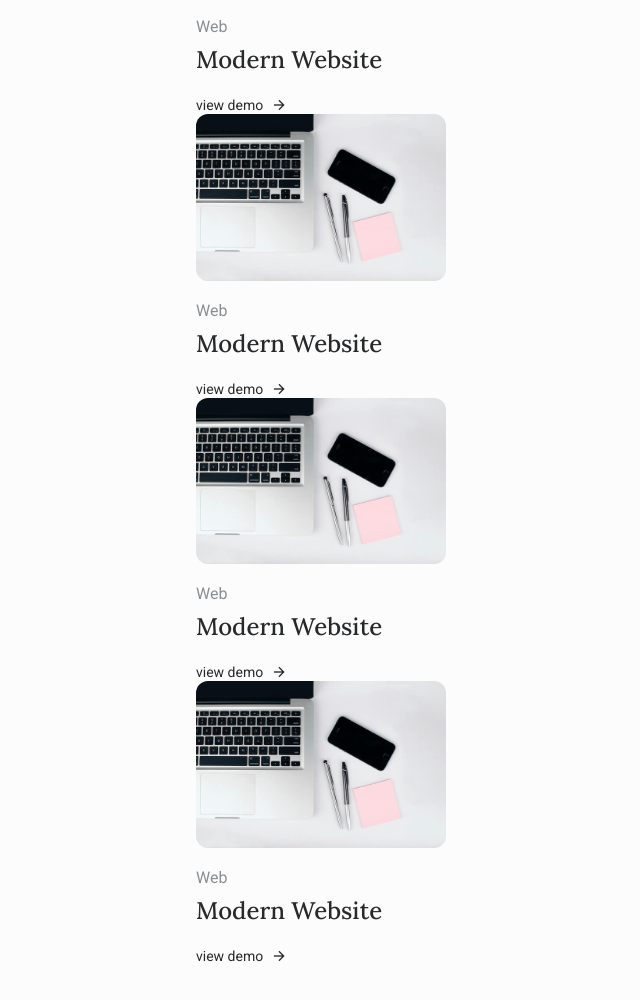
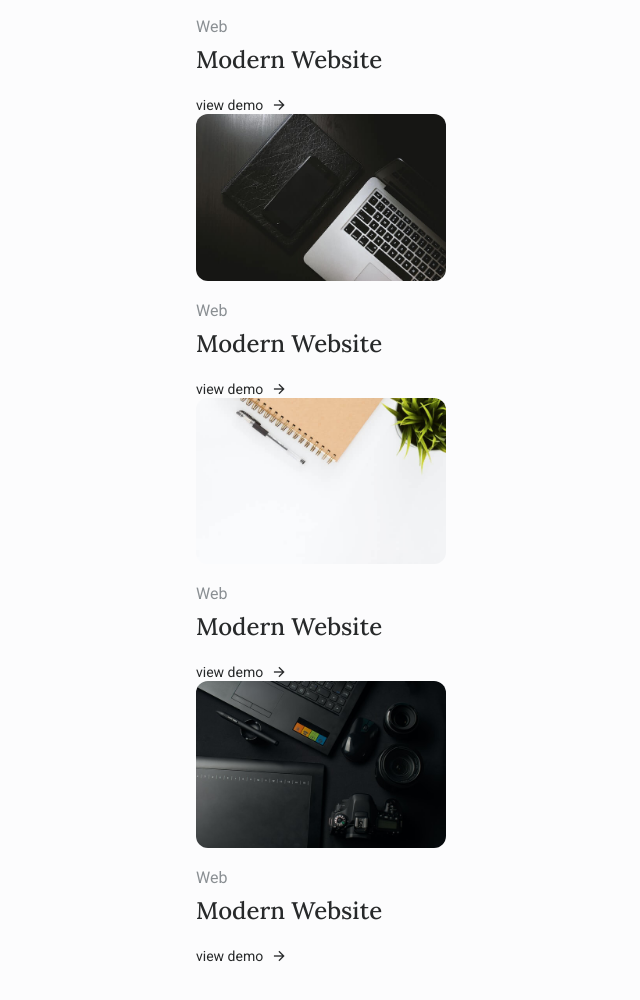
Before and after one commit to heymanukumar/M_Portfolio, a plain HTML site: page index.html in a window 1280 px wide. Shown: the part 5085-6085 px from the top of the page, without its empty margins (215-855 px from the left). Drawn offline with nearby package versions, Linux system fonts and the light colour scheme.

Commit message:
Update index.html

```diff
--- a/index.html
+++ b/index.html
@@ -477,7 +477,7 @@
                 <!--==================== PROJECTS 2 ====================-->
                 <div>
                     <div class="projects__content swiper-slide">
-                        <img src="/assets/img/project1.jpg" alt="project image" class="projects__img">
+                        <img src="/assets/img/project2.jpg" alt="project image" class="projects__img">
 
                         <div>
                             <span class="projects__subtitle">Web</span>
@@ -491,7 +491,7 @@
                 <!--==================== PROJECTS 3 ====================-->
                 <div>
                     <div class="projects__content swiper-slide">
-                        <img src="/assets/img/project1.jpg" alt="project image" class="projects__img">
+                        <img src="/assets/img/project3.jpg" alt="project image" class="projects__img">
 
                         <div>
                             <span class="projects__subtitle">Web</span>
@@ -506,7 +506,7 @@
                 <!--==================== PROJECTS 4 ====================-->
                 <div>
                     <div class="projects__content swiper-slide">
-                        <img src="/assets/img/project1.jpg" alt="project image" class="projects__img">
+                        <img src="/assets/img/project4.jpg" alt="project image" class="projects__img">
 
                         <div>
                             <span class="projects__subtitle">Web</span>
@@ -518,6 +518,7 @@
                     </div>
                 </div>
             </div>
+
         </div>
 
 
```
